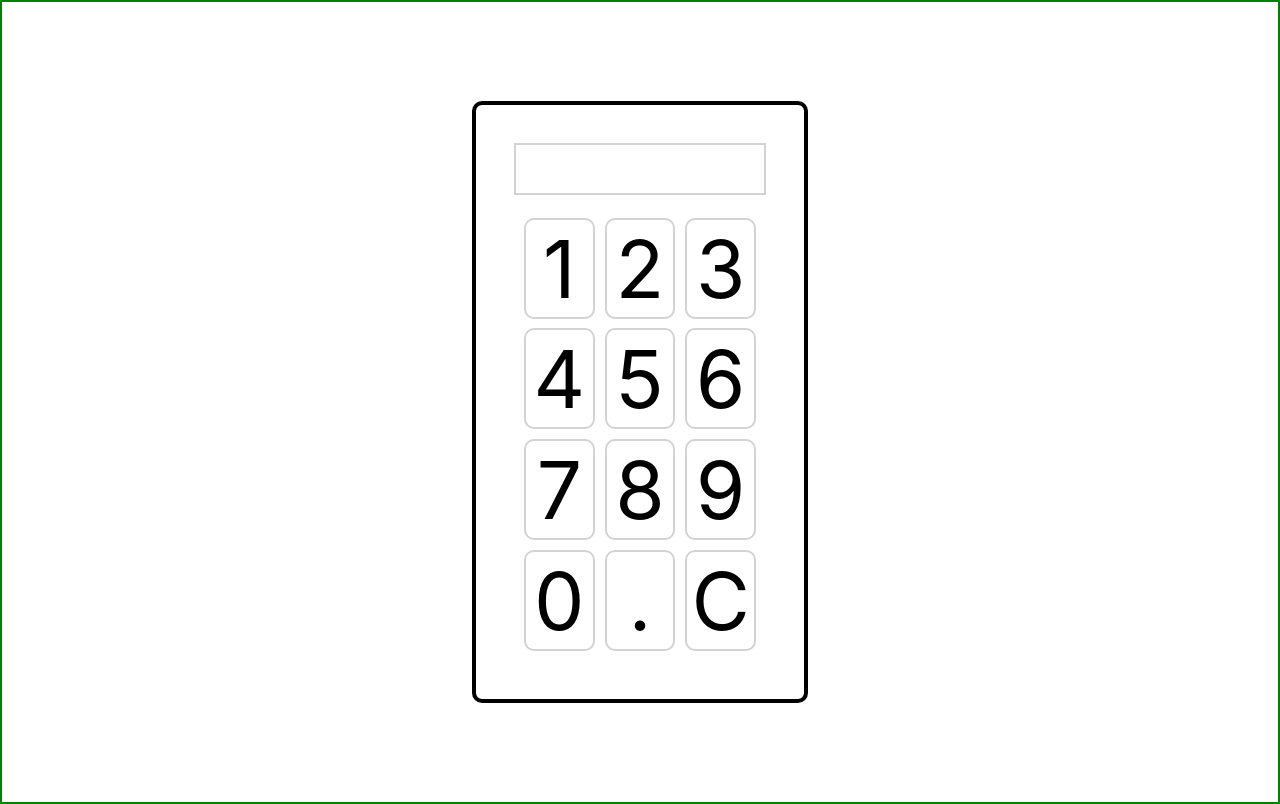
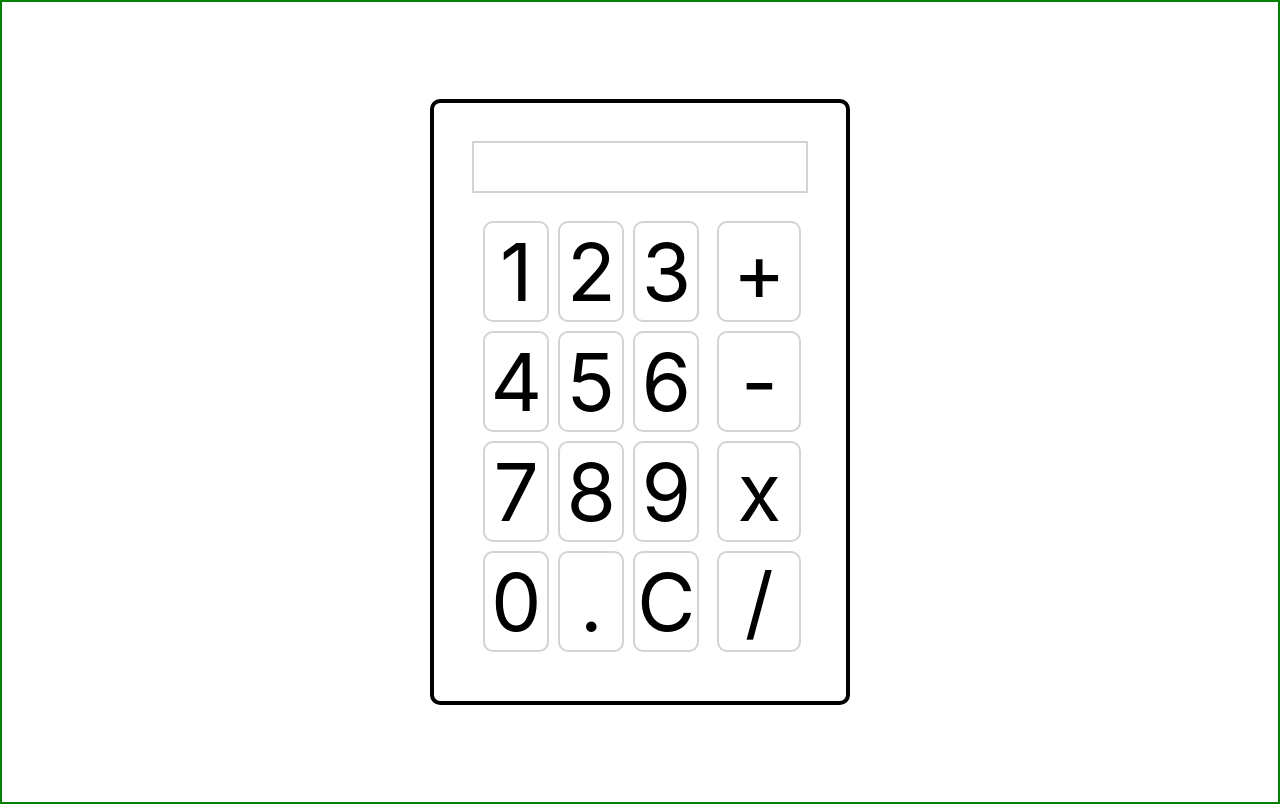
Before and after one commit to nickhibbits/react-practice-projects, a React (Create React App) app in the folder calculator/: page / in a window 1280 px wide. Built offline with nearby package versions, Linux system fonts and the light colour scheme.

Commit message:
construct operators component

```diff
--- a/calculator/src/App.css
+++ b/calculator/src/App.css
@@ -11,3 +11,7 @@
   border-radius: 10px;
   padding: 3%;
 }
+
+.buttons-wrapper {
+  display: flex;
+}
--- a/calculator/src/App.js
+++ b/calculator/src/App.js
@@ -1,27 +1,43 @@
 import { useEffect, useState } from "react";
 import "./App.css";
 import NumberPad from "./NumberPad";
+import Operators from "./Operators";
 import ValueDisplay from "./ValueDisplay";
 
 function App() {
   const [numbers, setNumbers] = useState([]);
 
   const displayNumber = (input) => {
-    console.log("input", input);
-    numbers === []
-      ? setNumbers(() => [input])
-      : setNumbers((numbers) => [...numbers, input]);
+    // console.log("input", input);
+    switch (input) {
+      case "C":
+        setNumbers([]);
+        break;
+
+      default:
+        numbers === []
+          ? setNumbers(() => [input])
+          : setNumbers((numbers) => [...numbers, input]);
+        break;
+    }
   };
 
-  useEffect(() => {
-    console.log("numbers", numbers);
-  });
+  const performOp = (operator) => {
+    console.log("operator", operator);
+  };
+
+  // useEffect(() => {
+  //   console.log("numbers", numbers);
+  // });
 
   return (
     <div className="App">
       <div className="calculator-wrapper">
         <ValueDisplay numbers={numbers} />
-        <NumberPad selectNumber={displayNumber} />
+        <div className="buttons-wrapper">
+          <NumberPad selectNumber={displayNumber} />
+          <Operators performOp={performOp} />
+        </div>
       </div>
     </div>
   );
--- a/calculator/src/NumberPad.css
+++ b/calculator/src/NumberPad.css
@@ -31,6 +31,7 @@
   font-size: 5rem;
   display: flex;
   justify-content: center;
+  align-items: center;
   margin: 2%;
   transition: 0.2s ease;
 }
--- /dev/null
+++ b/calculator/src/Operators.css
@@ -0,0 +1,10 @@
+.operators-component {
+  display: grid;
+  grid-template-columns: 1fr;
+  grid-template-rows: repeat(4, 1fr);
+  padding: 2%;
+}
+
+.operator-button {
+  margin: 5% 0;
+}
--- /dev/null
+++ b/calculator/src/Operators.js
@@ -0,0 +1,20 @@
+import "./Operators.css";
+function Operators({ performOp }) {
+  const operatorSet = ["+", "-", "x", "/"];
+  return (
+    <div className="operators-component">
+      {operatorSet.map((operator, i) => {
+        return (
+          <div
+            className="num-button operator-button"
+            onClick={() => performOp(operator)}
+          >
+            {operator}
+          </div>
+        );
+      })}
+    </div>
+  );
+}
+
+export default Operators;
```
